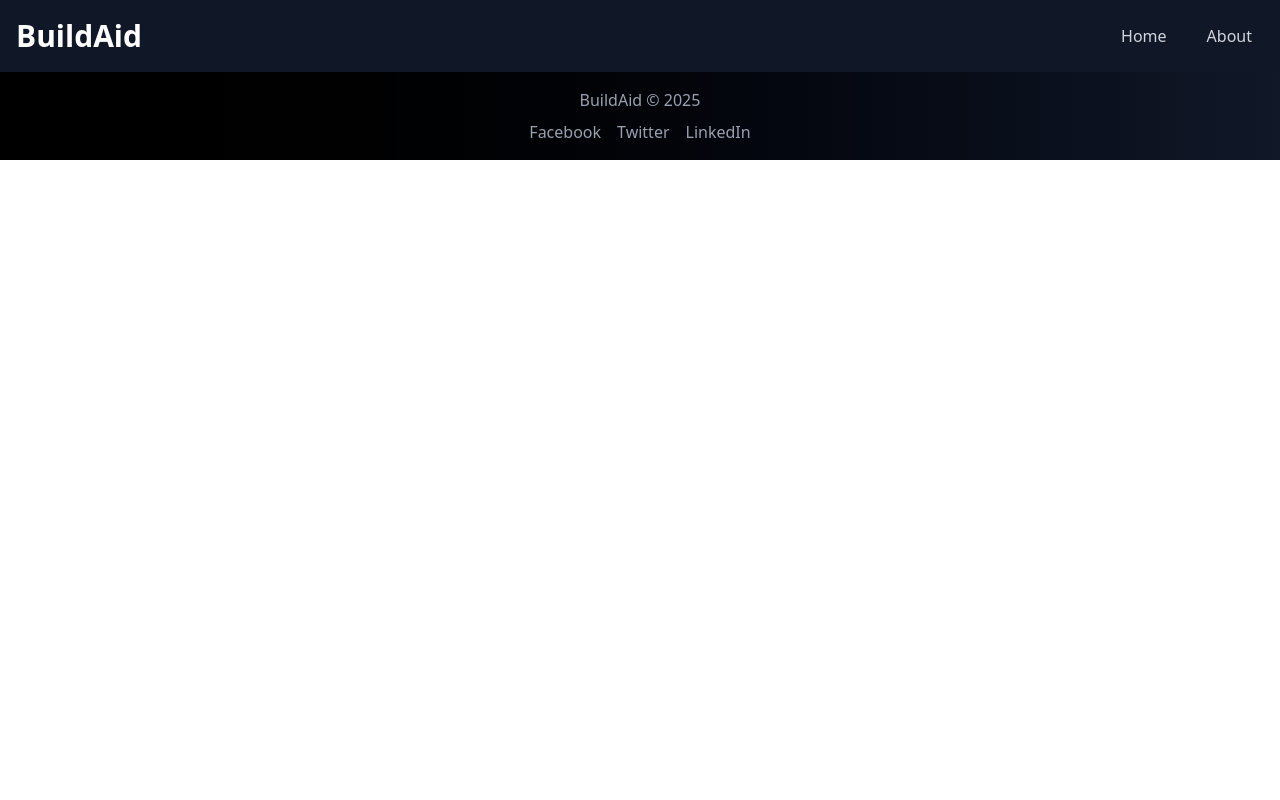
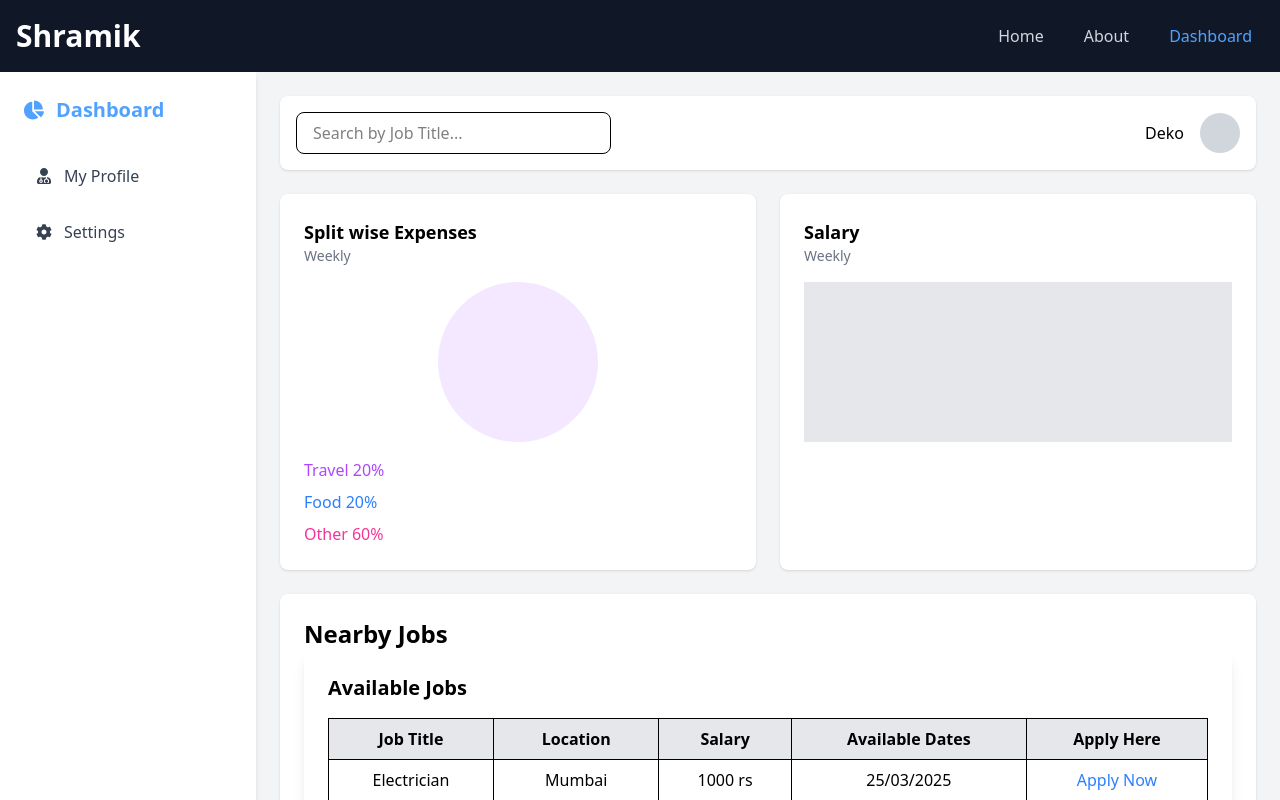
Before and after one commit to Mir0069/Dbithacks, a React (Vite) app: page /dashboard in a window 1280 px wide. Shown: the top 800 px of the page. Built offline with nearby package versions, Linux system fonts and the light colour scheme.

Commit message:
implemented dashboard

```diff
--- a/src/App.jsx
+++ b/src/App.jsx
@@ -2,7 +2,10 @@ import { Route, Routes } from 'react-router-dom';
 import Navbar from './components/Navbar';
 import Home from './components/Home';
 import About from './components/About';
-
+import Dashboard from './components/Dashboard';
+import Apply from './components/Apply';
+import My_profile from './components/My_profile';
+import Settings from './components/Settings';
 function App() {
   return (
     <>
@@ -10,8 +13,10 @@ function App() {
       <Routes>
         <Route path="/" element={<Home />} />
         <Route path="/about" element={<About />} />
-
-
+        <Route path="/dashboard/" element={<Dashboard/>}/>
+        <Route path="/apply" element={<Apply/>}/>
+        <Route path="/my_profile" element={<My_profile/>}/>
+        <Route path="/settings" element={<Settings/>}/>
 
 
       </Routes>
--- /dev/null
+++ b/src/components/Apply.jsx
@@ -0,0 +1,9 @@
+import React from 'react'
+
+const Apply = () => {
+  return (
+    <div>Apply</div>
+  )
+}
+
+export default Apply
--- /dev/null
+++ b/src/components/Dashboard.jsx
@@ -0,0 +1,135 @@
+import React, { useState, useEffect } from "react";
+import { FaUserMd, FaChartPie, FaCog } from "react-icons/fa";
+import jobsData from "./jobs.json"; // Import JSON directly
+import { NavLink } from "react-router-dom";
+
+const Dashboard = () => {
+    const [jobs, setJobs] = useState([]);
+
+    useEffect(() => {
+        setJobs(jobsData); // Directly setting JSON data to state
+    }, []);
+
+    return (
+        <div className="flex max-h-min bg-gray-100">
+            {/* Sidebar */}
+            <aside className="w-64 bg-white p-6 shadow-md">
+                <h1 className="text-xl font-bold text-blue-400 mb-8 flex items-center space-x-3"><FaChartPie /> <span>Dashboard</span></h1>
+                <nav className="space-y-4">
+
+
+                    <NavLink
+                        to="/my_profile"
+                        className={({ isActive }) =>
+                            isActive
+                                ? 'text-blue-400 px-3 py-2 text-md font-medium'
+                                : 'text-gray-700 hover:text-blue-400 px-3 py-2 text-md font-medium flex items-center space-x-3'
+                        }>
+
+                        <FaUserMd />
+                        <span>My Profile</span>
+                    </NavLink>
+
+                    <NavLink
+                        to="/settings"
+                        className={({ isActive }) =>
+                            isActive
+                                ? 'text-blue-400 px-3 py-2 text-md font-medium'
+                                : 'text-gray-700 hover:text-blue-400 px-3 py-2 text-md font-medium flex items-center space-x-3'
+                        }>
+                        <FaCog />
+                        <span>Settings</span>
+                    </NavLink>
+                </nav>
+            </aside>
+
+            {/* Main Content */}
+            <div className="flex-1 p-6">
+                {/* Top Navbar */}
+                <header className="flex justify-between items-center bg-white p-4 rounded-lg shadow">
+                    <input
+                        type="text"
+                        placeholder="Search by Job Title..."
+                        className="border rounded-lg px-4 py-2 w-1/3"
+                    />
+                    <div className="flex items-center space-x-4">
+                        <span>Deko</span>
+                        <div className="w-10 h-10 bg-gray-300 rounded-full"></div>
+                    </div>
+                </header>
+
+                {/* Analytics Cards */}
+                <div className="grid grid-cols-2 gap-6 mt-6">
+                    <div className="bg-white p-6 rounded-lg shadow">
+                        <h3 className="text-lg font-semibold">Split wise Expenses</h3>
+                        <p className="text-sm text-gray-500">Weekly</p>
+                        <div className="mt-4">
+                            <div className="w-40 h-40 bg-purple-100 mx-auto rounded-full"></div>
+                            <ul className="mt-4 space-y-2">
+                                <li className="text-purple-500">Travel 20%</li>
+                                <li className="text-blue-500">Food 20%</li>
+                                <li className="text-pink-500">Other 60%</li>
+                            </ul>
+                        </div>
+                    </div>
+                    <div className="bg-white p-6 rounded-lg shadow">
+                        <h3 className="text-lg font-semibold">Salary</h3>
+                        <p className="text-sm text-gray-500">Weekly</p>
+                        <div className="mt-4">
+                            <div className="h-40 bg-gray-200"></div>
+                        </div>
+                    </div>
+                </div>
+
+                {/* Job List Table */}
+                <div className="bg-white p-6 rounded-lg shadow mt-6">
+                    <h3 className="text-2xl font-bold">Nearby Jobs</h3>
+                    <div className="p-6 bg-white shadow-lg rounded-lg">
+                        <h2 className="text-xl font-semibold mb-4">Available Jobs</h2>
+                        <table className="w-full border-collapse border border-gray-300">
+                            <thead>
+                                <tr className="bg-gray-200">
+                                    <th className="py-2 px-4 border">Job Title</th>
+                                    <th className="py-2 px-4 border">Location</th>
+                                    <th className="py-2 px-4 border">Salary</th>
+                                    <th className="py-2 px-4 border">Available Dates</th>
+                                    <th className="py-2 px-4 border">Apply Here</th>
+                                </tr>
+                            </thead>
+                            <tbody>
+                                {jobs.length > 0 ? (
+                                    jobs.map((job, index) => (
+                                        <tr key={index} className="text-center border-b">
+                                            <td className="py-2 px-4 border">{job.title}</td>
+                                            <td className="py-2 px-4 border">{job.location}</td>
+                                            <td className="py-2 px-4 border">{job.salary}</td>
+                                            <td className="py-2 px-4 border">{job.date}</td>
+                                            <td className="py-2 px-4 border">
+                                                <a
+                                                    href={job.applyLink}
+                                                    target="_blank"
+                                                    rel="noopener noreferrer"
+                                                    className="text-blue-500 hover:underline"
+                                                >
+                                                    Apply Now
+                                                </a>
+                                            </td>
+                                        </tr>
+                                    ))
+                                ) : (
+                                    <tr>
+                                        <td colSpan="5" className="text-center py-4">
+                                            No jobs available.
+                                        </td>
+                                    </tr>
+                                )}
+                            </tbody>
+                        </table>
+                    </div>
+                </div>
+            </div>
+        </div>
+    );
+};
+
+export default Dashboard;
--- /dev/null
+++ b/src/components/My_profile.jsx
@@ -0,0 +1,9 @@
+import React from 'react'
+
+const My_profile = () => {
+  return (
+    <div>My_profile</div>
+  )
+}
+
+export default My_profile
--- a/src/components/Navbar.jsx
+++ b/src/components/Navbar.jsx
@@ -15,7 +15,7 @@ const Navbar = () => {
       <div className="flex items-center justify-between p-4">
         {/* Brand Name */}
         <div className="text-3xl font-extrabold text-white">
-          BuildAid
+          Shramik
         </div>
 
         {/* Hamburger Menu for Mobile */}
@@ -51,6 +51,17 @@ const Navbar = () => {
           >
             About
           </NavLink>
+
+          <NavLink
+            to="/dashboard"
+            className={({ isActive }) =>
+              isActive
+                ? 'text-blue-400 px-3 py-2 text-md font-medium'
+                : 'text-gray-300 hover:text-blue-400 px-3 py-2 text-md font-medium'
+            }
+          >
+            Dashboard
+          </NavLink>
         </div>
       </div>
 
@@ -80,6 +91,18 @@ const Navbar = () => {
           >
             About
           </NavLink>
+          {/* DASHBOARD */}
+          <NavLink
+            to="/dashboard"
+            className={({ isActive }) =>
+              isActive
+                ? 'text-blue-400 py-2 text-md font-medium'
+                : 'text-gray-300 hover:text-blue-400 py-2 text-md font-medium'
+            }
+            onClick={toggleMenu}
+          >
+            Dashboard
+          </NavLink>
         </div>
       )}
     </nav>
--- /dev/null
+++ b/src/components/Settings.jsx
@@ -0,0 +1,9 @@
+import React from 'react'
+
+const Settings = () => {
+  return (
+    <div>Settings</div>
+  )
+}
+
+export default Settings
--- /dev/null
+++ b/src/components/jobs.json
@@ -0,0 +1,23 @@
+[
+    {
+      "title": "Electrician",
+      "location": "Mumbai",
+      "salary": "1000 rs",
+      "date": "25/03/2025",
+      "applyLink": "https://apply.example.com/electrician"
+    },
+    {
+      "title": "Plumber",
+      "location": "Delhi",
+      "salary": "1200 rs",
+      "date": "28/03/2025",
+      "applyLink": "https://apply.example.com/plumber"
+    },
+    {
+      "title": "Carpenter",
+      "location": "Bangalore",
+      "salary": "1500 rs",
+      "date": "30/03/2025",
+      "applyLink": "https://apply.example.com/carpenter"
+    }
+  ]
```
